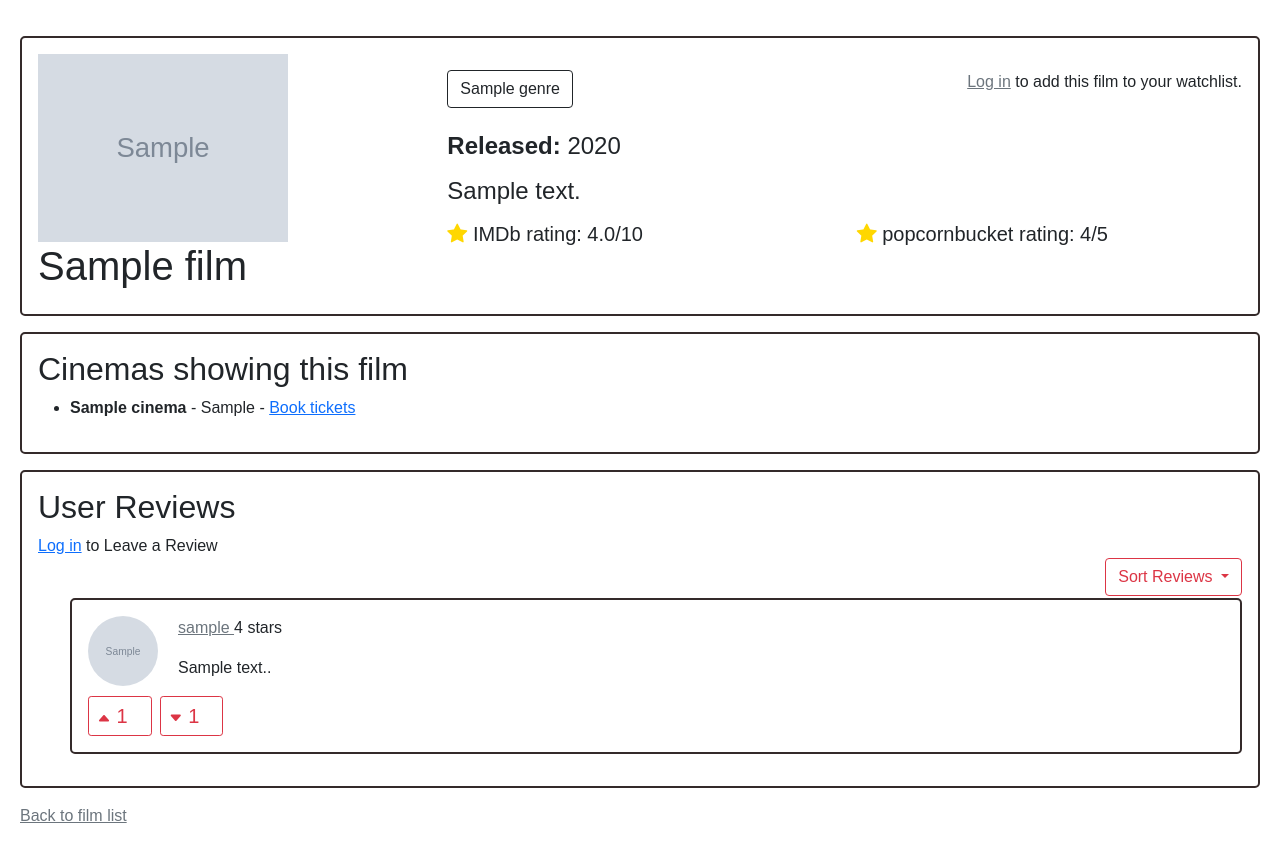
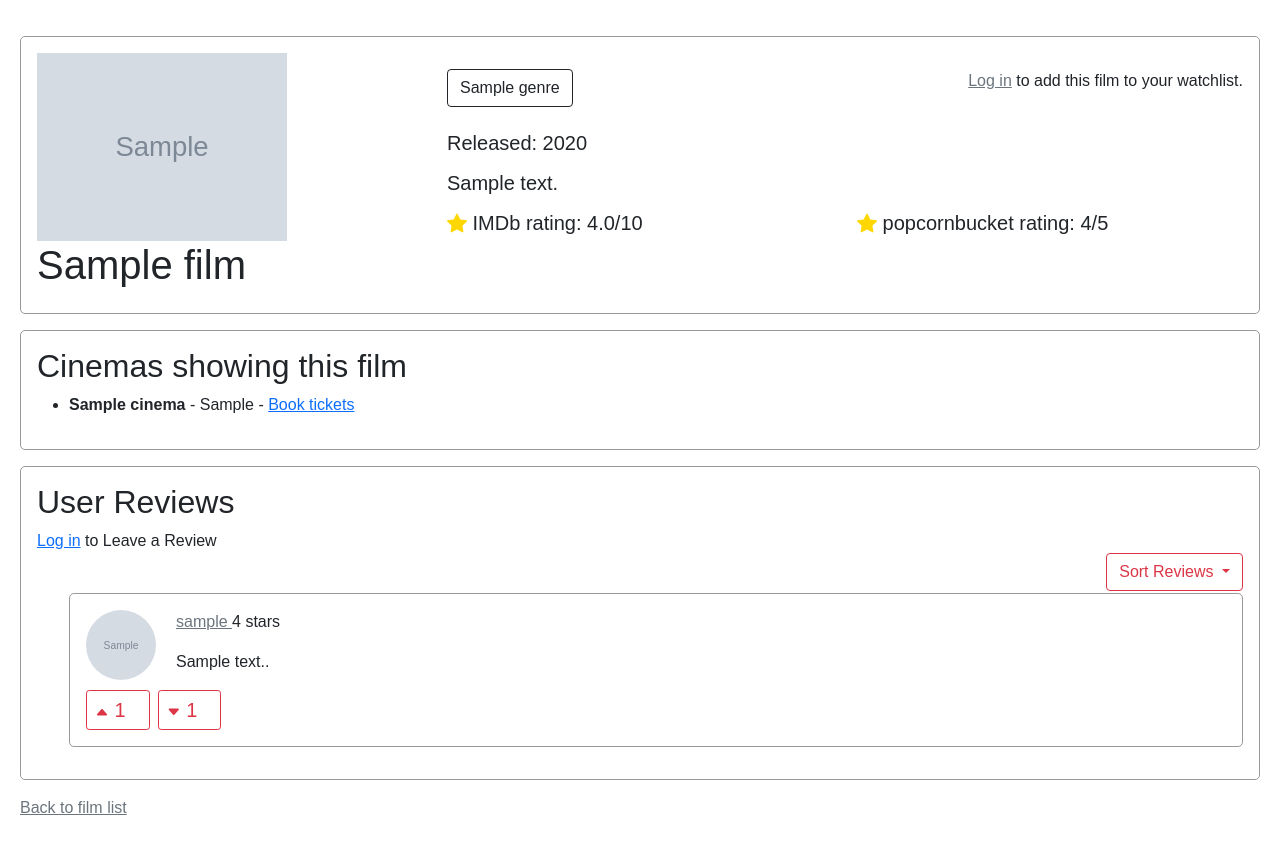
Before and after one commit to 3010468m/PopcornBucket, a Django app: page /1/ in a window 1280 px wide. Shown: the part 142-990 px from the top of the page. After the commit the page ends 957 px from the top, so only its background shows below. Run offline with Django 3.2, Linux system fonts and the light colour scheme; tables that the repository leaves empty hold one stand-in row (values such as "Sample post"); grey boxes marked "Sample" are stand-in pictures.

Commit message:
added film name to user profile reviews, styling in film_detail

```diff
--- a/templates/popcornbucket/film_detail.html
+++ b/templates/popcornbucket/film_detail.html
@@ -32,8 +32,8 @@
                     <a href="{% url 'film_list' %}?genre={{ film.genre.id }}" ><button type="button" button class="btn btn-outline-dark">{{ film.genre.name }}</button></a>
 
                     <div>
-                        <br><h4><strong>Released:</strong> {{ film.release_year }}</h4>
-                        <p><h4>{{ film.description }}</h4></p>
+                        <br><h5>Released: {{ film.release_year }}</h5>
+                        <p><h5>{{ film.description }}</h5></p>
                     </div>
                     <div class="row justify-content-around">
                         <div class="col">
@@ -144,7 +144,7 @@
 
     <style>
         .film_container {
-            border: 2px solid #342a2a;
+            border: 1px solid #999;
             background-color: #ffffff;
             border-radius: 5px;
             padding: 16px;
--- a/templates/popcornbucket/user_profile.html
+++ b/templates/popcornbucket/user_profile.html
@@ -110,7 +110,7 @@
                         </div>
 
                         <div class="flex-grow-1">
-                            <div class="review-username mb-1">{{ review.user.username }}</div>
+                            <div class="review-username mb-1">{{ review.user.username }} - {{ review.film }}</div>
                             <div class="review-text mb-2">{{ review.review_text }}</div>
 
                             <div class="review-votes d-flex gap-4">
```
